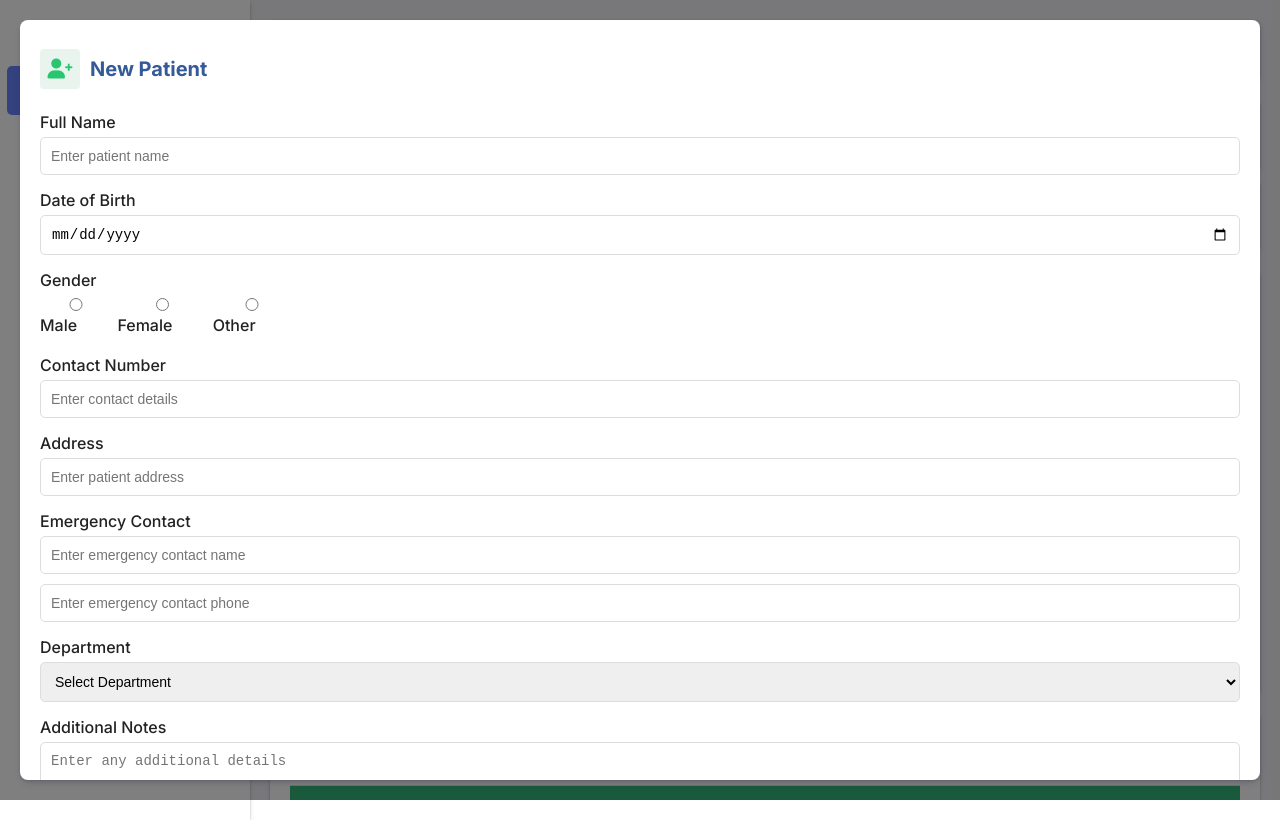
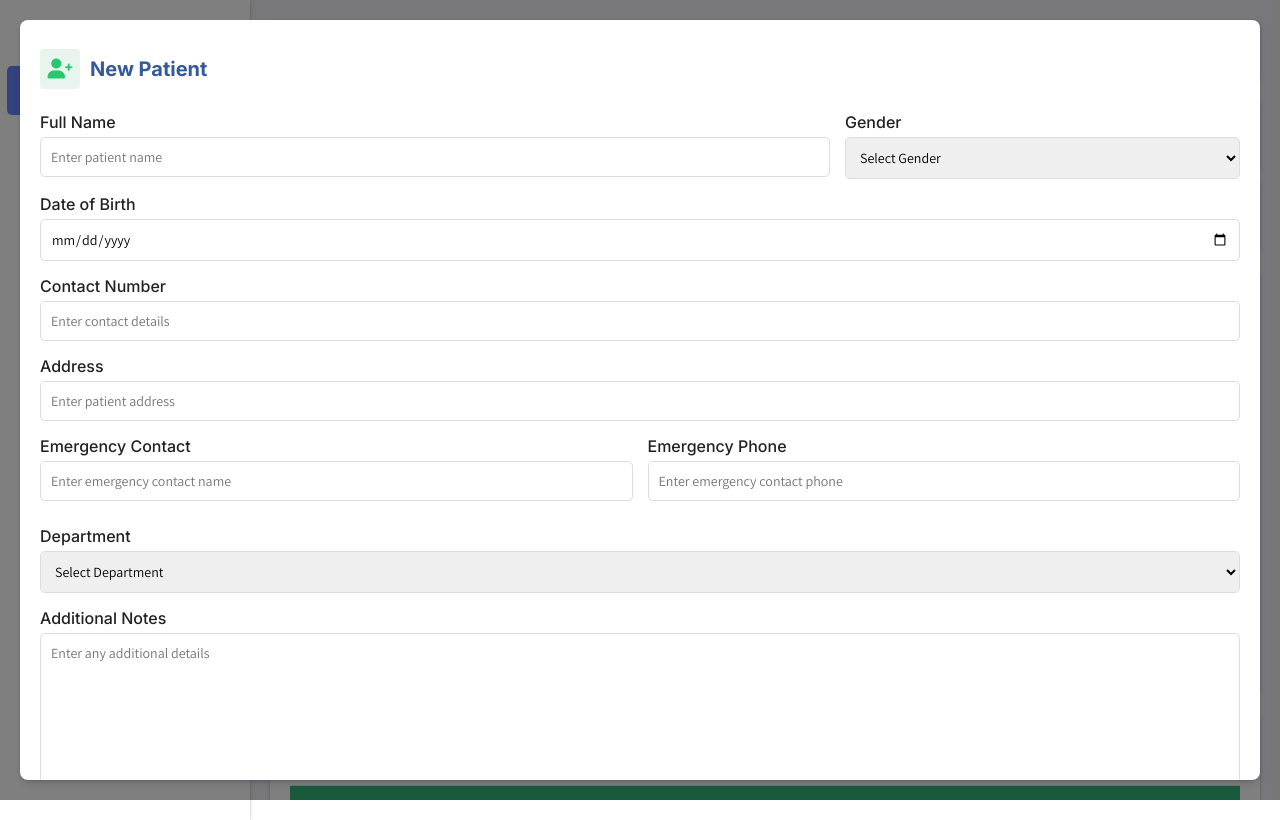
Before and after one commit to joseph-johnson27001/healthcare-dashboard, a Vue app: page / in a window 1280 px wide. Both pictures are taken after a click on the button "New Patient". Built offline with nearby package versions, Linux system fonts and the light colour scheme; grey boxes are pictures that could not be loaded.

Commit message:
Modal updates

```diff
--- a/src/components/Modals/NewPatientModal.vue
+++ b/src/components/Modals/NewPatientModal.vue
@@ -9,8 +9,9 @@
       </div>
 
       <form @submit.prevent="savePatient">
-        <!-- Full Name -->
-        <div class="form-group">
+        <!-- Name & Gender Row -->
+        <div class="form-row">
+          <div class="form-group name-group">
             <label for="name">Full Name</label>
             <input
               type="text"
@@ -21,44 +22,21 @@
             />
           </div>
 
+          <div class="form-group gender-group">
+            <label for="gender">Gender</label>
+            <select id="gender" v-model="patient.gender" required>
+              <option value="" disabled>Select Gender</option>
+              <option value="Male">Male</option>
+              <option value="Female">Female</option>
+              <option value="Other">Other</option>
+            </select>
+          </div>
+        </div>
+
         <!-- Date of Birth -->
         <div class="form-group">
           <label for="dob">Date of Birth</label>
           <input type="date" id="dob" v-model="patient.dob" required />
-        </div>
-
-        <!-- Gender Selection -->
-        <div class="form-group">
-          <label>Gender</label>
-          <div class="gender-options">
-            <label>
-              <input
-                type="radio"
-                v-model="patient.gender"
-                value="Male"
-                required
-              />
-              Male
-            </label>
-            <label>
-              <input
-                type="radio"
-                v-model="patient.gender"
-                value="Female"
-                required
-              />
-              Female
-            </label>
-            <label>
-              <input
-                type="radio"
-                v-model="patient.gender"
-                value="Other"
-                required
-              />
-              Other
-            </label>
-          </div>
         </div>
 
         <!-- Contact Number -->
@@ -84,8 +62,9 @@
           />
         </div>
 
-        <!-- Emergency Contact -->
-        <div class="form-group">
+        <!-- Emergency Contact Row -->
+        <div class="form-row">
+          <div class="form-group emergency-contact-name">
             <label for="emergency-contact">Emergency Contact</label>
             <input
               type="text"
@@ -93,11 +72,16 @@
               v-model="patient.emergencyContact"
               placeholder="Enter emergency contact name"
             />
+          </div>
+          <div class="form-group emergency-contact-phone">
+            <label for="emergency-phone">Emergency Phone</label>
             <input
               type="text"
+              id="emergency-phone"
               v-model="patient.emergencyPhone"
               placeholder="Enter emergency contact phone"
             />
+          </div>
         </div>
 
         <!-- Department Selection -->
@@ -163,7 +147,42 @@ export default {
 </script>
 
 <style scoped>
-/* === Modal Overlay === */
+/* Keep all original styles intact */
+
+/* Arrange Name & Gender on the same row */
+.form-row {
+  display: flex;
+  gap: 15px;
+}
+
+/* Name field takes most of the space */
+.name-group {
+  flex: 2;
+}
+
+/* Gender dropdown takes less space */
+.gender-group {
+  flex: 1;
+}
+
+.gender-group select {
+  width: 100%;
+}
+
+.emergency-contact-name,
+.emergency-contact-phone {
+  flex: 1;
+}
+
+.form-row .form-group {
+  width: 100%;
+}
+
+.emergency-contact-name input,
+.emergency-contact-phone input {
+  width: 100%;
+}
+
 .modal-overlay {
   position: fixed;
   top: 0;
@@ -177,7 +196,6 @@ export default {
   z-index: 1000;
 }
 
-/* === Modal Content === */
 .modal-content {
   background: white;
   padding: 20px;
@@ -188,10 +206,11 @@ export default {
   max-width: 1200px;
   box-shadow: rgba(50, 50, 93, 0.25) 0px 4px 8px -2px,
     rgba(0, 0, 0, 0.3) 0px 2px 4px -2px;
+  display: flex;
+  flex-direction: column;
   overflow-y: scroll;
 }
 
-/* === Modal Header === */
 .modal-header {
   display: flex;
   align-items: center;
@@ -204,7 +223,6 @@ export default {
   color: #345a98;
 }
 
-/* === Icon Container === */
 .icon-container {
   display: flex;
   justify-content: center;
@@ -220,7 +238,6 @@ export default {
   color: #28c76f;
 }
 
-/* === Form Styling === */
 .form-group {
   margin-bottom: 15px;
 }
@@ -234,18 +251,24 @@ export default {
 
 .form-group input,
 .form-group select,
-.form-group textarea {
+.form-group textarea,
+.form-group select {
   width: 100%;
   padding: 10px;
   border: 1px solid #ddd;
   border-radius: 5px;
   font-size: 14px;
   box-sizing: border-box;
+  font-family: "Assistant", sans-serif;
   outline: none;
 }
 
+::placeholder {
+  font-family: "Assistant", sans-serif;
+}
+
 textarea {
-  height: 80px;
+  height: 150px;
   resize: none;
 }
 
@@ -253,17 +276,14 @@ textarea {
   margin-bottom: 10px;
 }
 
-/* === Gender Options === */
 .gender-options {
   display: flex;
   gap: 15px;
 }
 
-/* === Buttons === */
 .form-actions {
   display: flex;
   justify-content: space-between;
-  margin-top: 15px;
 }
 
 .save-btn {
```
Lines whose indentation alone changed are shown as unchanged.
